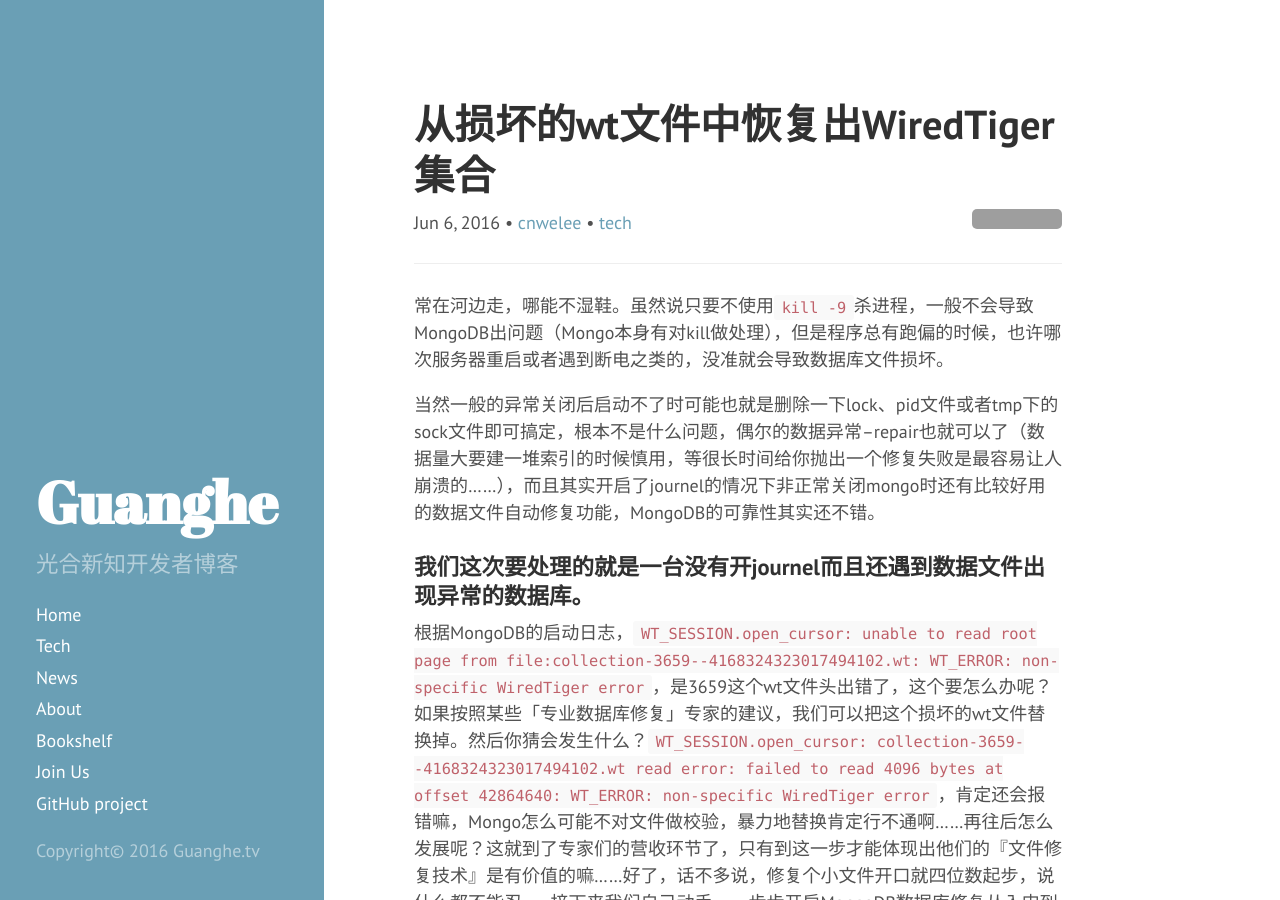
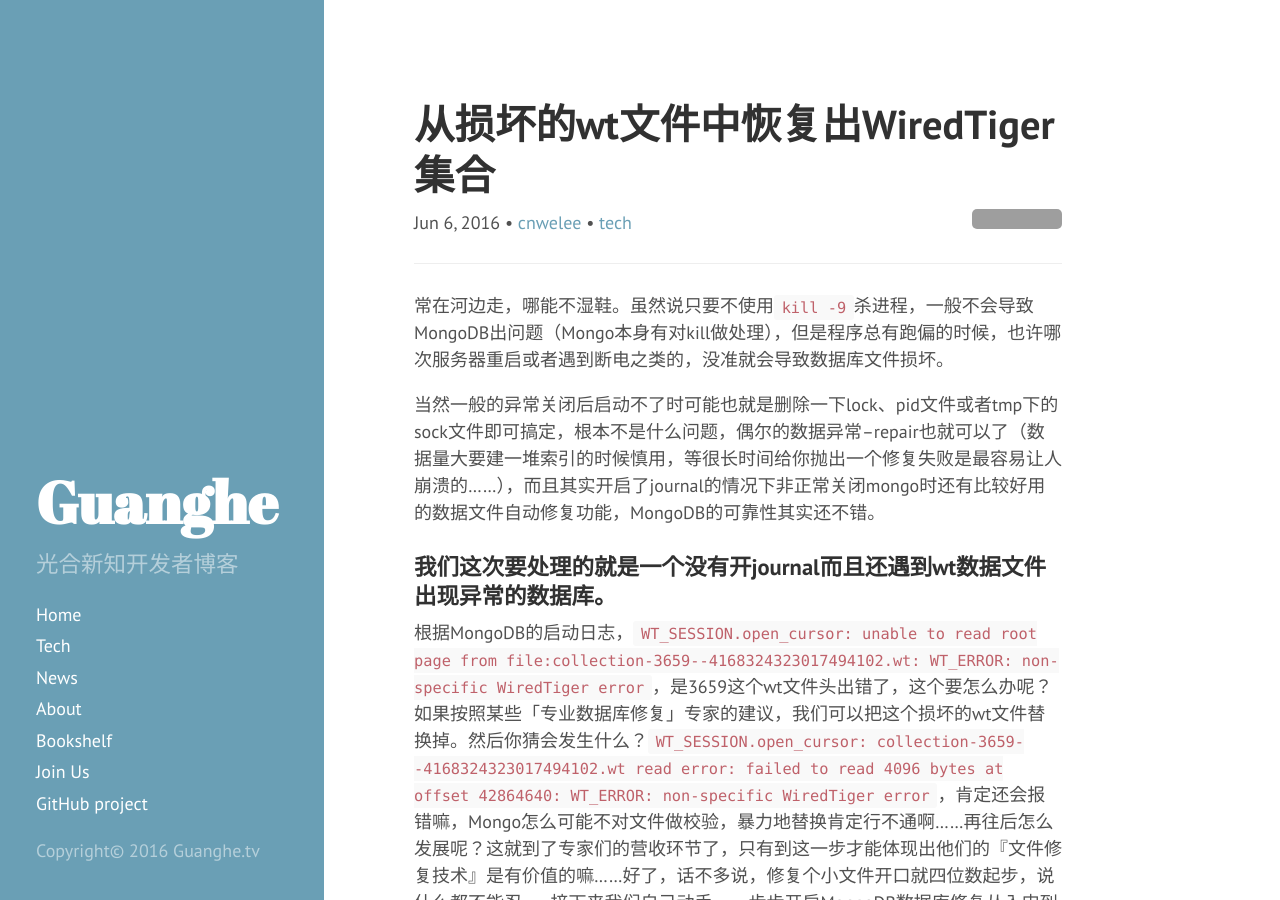
Before and after one commit to guanghetv/guanghetv.github.io, a Jekyll site: the page built from _posts/2016-06-06-recovering-a-wiredtiger-collection-from-a-corrupt-wt-file.markdown, in a window 1280 px wide and 900 px high. Built offline with Jekyll 4.4.1, drawn with Linux system fonts in a browser that asks for light colours; Markdown is read by kramdown in place of the engine named in the settings; comment, search, counter and statistics services are not loaded; some of the changed text lies outside the part shown; grey boxes are pictures that could not be loaded.

Commit message:
修正错别字

```diff
--- a/_posts/2016-06-06-recovering-a-wiredtiger-collection-from-a-corrupt-wt-file.markdown
+++ b/_posts/2016-06-06-recovering-a-wiredtiger-collection-from-a-corrupt-wt-file.markdown
@@ -7,9 +7,9 @@ author: "cnwelee"
 
 常在河边走，哪能不湿鞋。虽然说只要不使用`kill -9`杀进程，一般不会导致MongoDB出问题（Mongo本身有对kill做处理），但是程序总有跑偏的时候，也许哪次服务器重启或者遇到断电之类的，没准就会导致数据库文件损坏。
 
-当然一般的异常关闭后启动不了时可能也就是删除一下lock、pid文件或者tmp下的sock文件即可搞定，根本不是什么问题，偶尔的数据异常--repair也就可以了（数据量大要建一堆索引的时候慎用，等很长时间给你抛出一个修复失败是最容易让人崩溃的……），而且其实开启了journel的情况下非正常关闭mongo时还有比较好用的数据文件自动修复功能，MongoDB的可靠性其实还不错。
+当然一般的异常关闭后启动不了时可能也就是删除一下lock、pid文件或者tmp下的sock文件即可搞定，根本不是什么问题，偶尔的数据异常--repair也就可以了（数据量大要建一堆索引的时候慎用，等很长时间给你抛出一个修复失败是最容易让人崩溃的……），而且其实开启了journal的情况下非正常关闭mongo时还有比较好用的数据文件自动修复功能，MongoDB的可靠性其实还不错。
 
-### 我们这次要处理的就是一台没有开journel而且还遇到数据文件出现异常的数据库。
+### 我们这次要处理的就是一个没有开journal而且还遇到wt数据文件出现异常的数据库。
 
 根据MongoDB的启动日志，`WT_SESSION.open_cursor: unable to read root page from file:collection-3659--4168324323017494102.wt: WT_ERROR: non-specific WiredTiger error`，是3659这个wt文件头出错了，这个要怎么办呢？如果按照某些「专业数据库修复」专家的建议，我们可以把这个损坏的wt文件替换掉。然后你猜会发生什么？`WT_SESSION.open_cursor: collection-3659--4168324323017494102.wt read error: failed to read 4096 bytes at offset 42864640: WT_ERROR: non-specific WiredTiger error`，肯定还会报错嘛，Mongo怎么可能不对文件做校验，暴力地替换肯定行不通啊……再往后怎么发展呢？这就到了专家们的营收环节了，只有到这一步才能体现出他们的『文件修复技术』是有价值的嘛……好了，话不多说，修复个小文件开口就四位数起步，说什么都不能忍……接下来我们自己动手，一步步开启MongoDB数据库修复从入门到放弃系列教程。
 
@@ -152,6 +152,6 @@ mongo
 
 也许你已经受到上面步骤的启发想到更多有意思的恢复方法了，然而人生苦短，适可而止……
 
-## MongoDB使用建议
+# MongoDB使用建议
 
-对重要数据库所在机器操作前一定要提前backup一下，把万万没想到的损失降到最低；还有，除非真的不care数据的高可用性，不要随便关journel；单台机器上有多个库的话最好在配置文件中设置下directoryPerDB:true，让每个库有一个单独文件夹；有富余机器的话尽量做一下复制集……
+对重要数据库所在机器操作前一定要提前backup一下，把万万没想到的损失降到最低；还有，除非真的不care数据的高可用性，不要随便关journal；单台机器上有多个库的话最好在配置文件中设置下directoryPerDB:true，让每个库有一个单独文件夹；有富余机器的话尽量做一下复制集……
```
